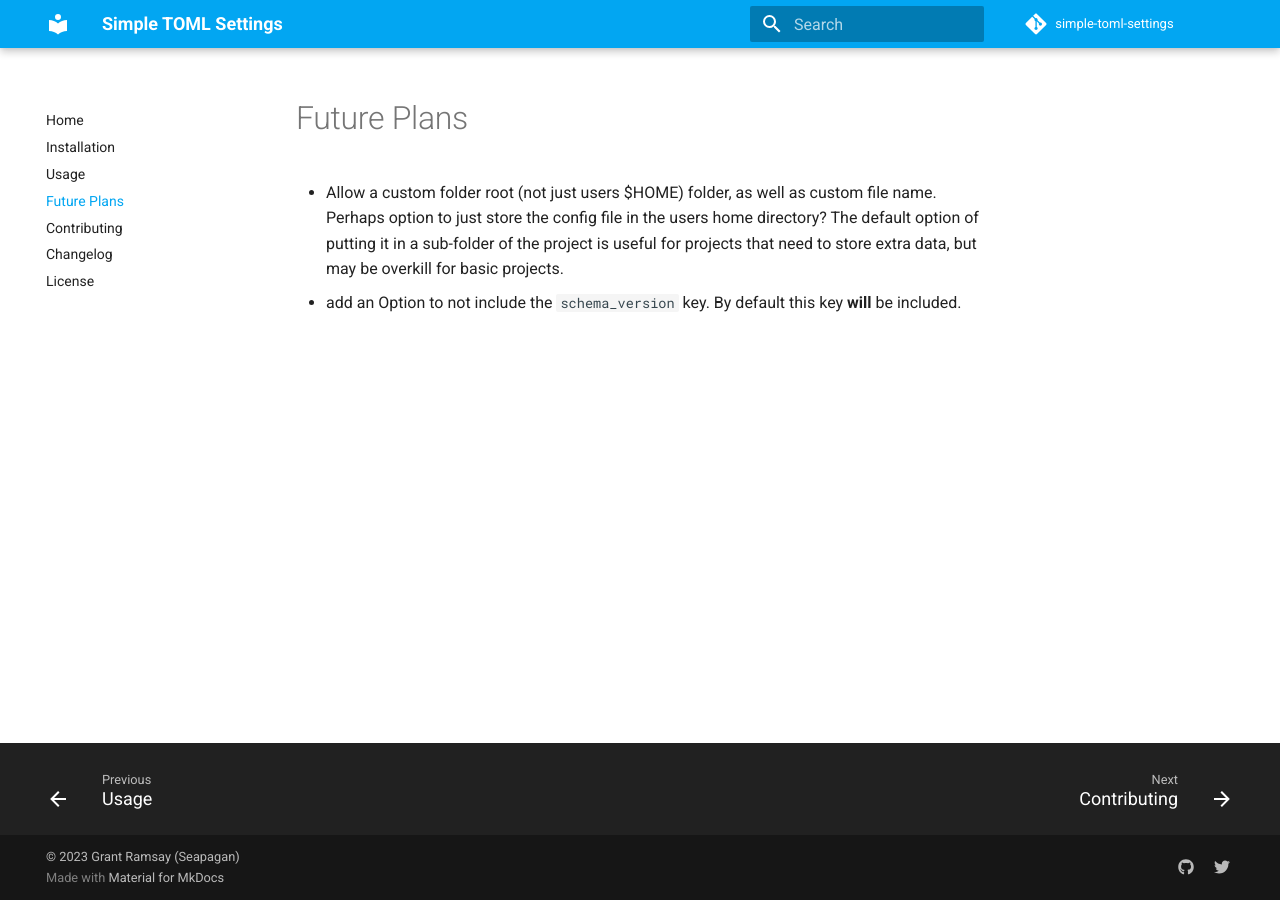
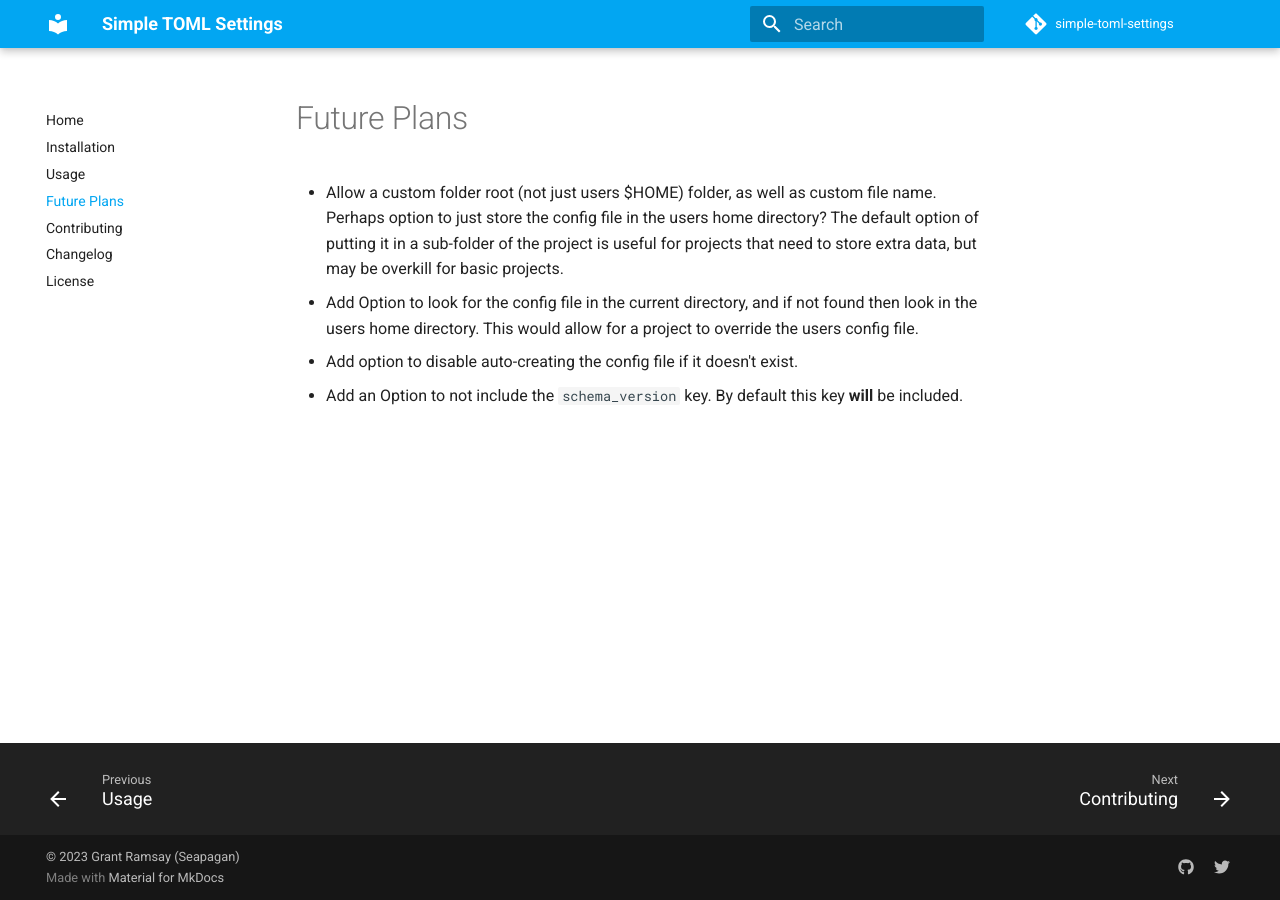
Before and after one commit to seapagan/simple-toml-settings, an MkDocs documentation site: the page built from docs/future-plans.md, in a window 1280 px wide. Built offline with MkDocs 1.6.1 and Material for MkDocs 9.7.7, drawn with Linux system fonts in a browser that asks for light colours; comment, search, counter and statistics services are not loaded.

```diff
--- a/TODO.md
+++ b/TODO.md
@@ -5,5 +5,9 @@
   directory? The default option of putting it in a sub-folder of the project is
   useful for projects that need to store extra data, but may be overkill for
   basic projects.
-- add an Option to not include the `schema_version` key. By default this key
+- Add Option to look for the config file in the current directory, and if not found
+  then look in the users home directory. This would allow for a project to
+  override the users config file.
+- Add option to disable auto-creating the config file if it doesn't exist.
+- Add an Option to not include the `schema_version` key. By default this key
   **will** be included.
```
Also changed, not shown: 2 other files.
